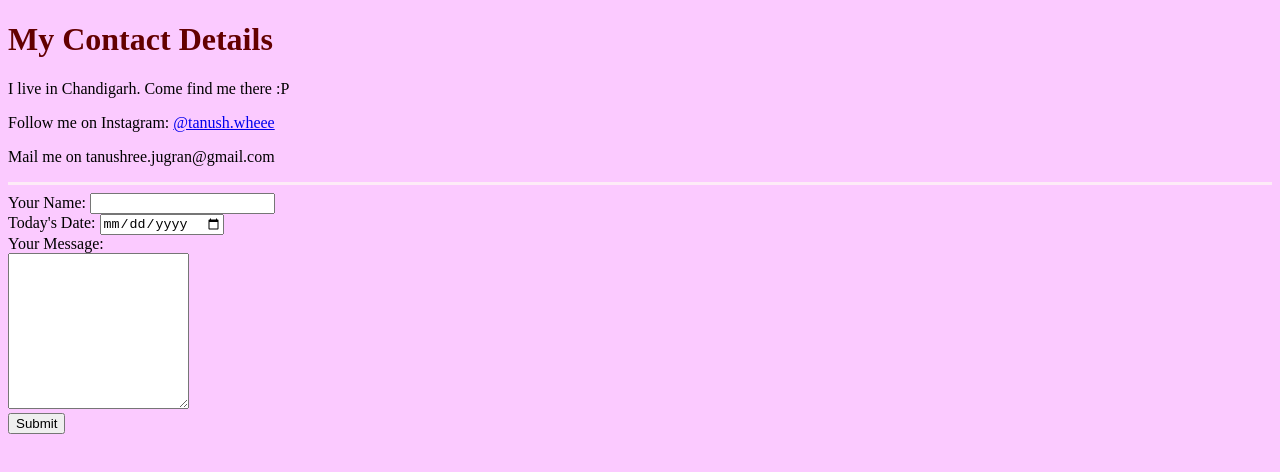
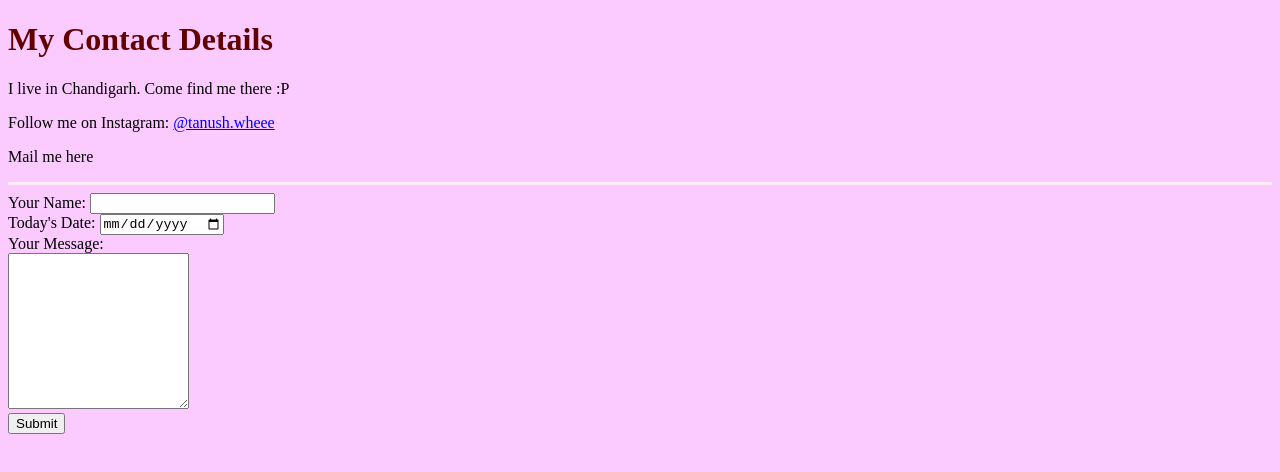
Before and after one commit to tanushree-jugran/personalsite, a plain HTML site: page contacts.html in a window 1280 px wide. Drawn offline with Linux system fonts and the light colour scheme.

Commit message:
Update contacts.html

```diff
--- a/contacts.html
+++ b/contacts.html
@@ -11,7 +11,7 @@
   <h1>My Contact Details</h1>
   <p>I live in Chandigarh. Come find me there :P </p>
   <p> Follow me on Instagram: <a href="https://www.instagram.com/tanush.wheee/"> @tanush.wheee</a></p>
-  <p> Mail me on tanushree.jugran@gmail.com</p>
+  <p> Mail me here </p>
   <hr>
   <form action="mailto:tanushree.jugran@gmail.com" method="post" enctype="text/plain">
     <label> Your Name: </label>
```
